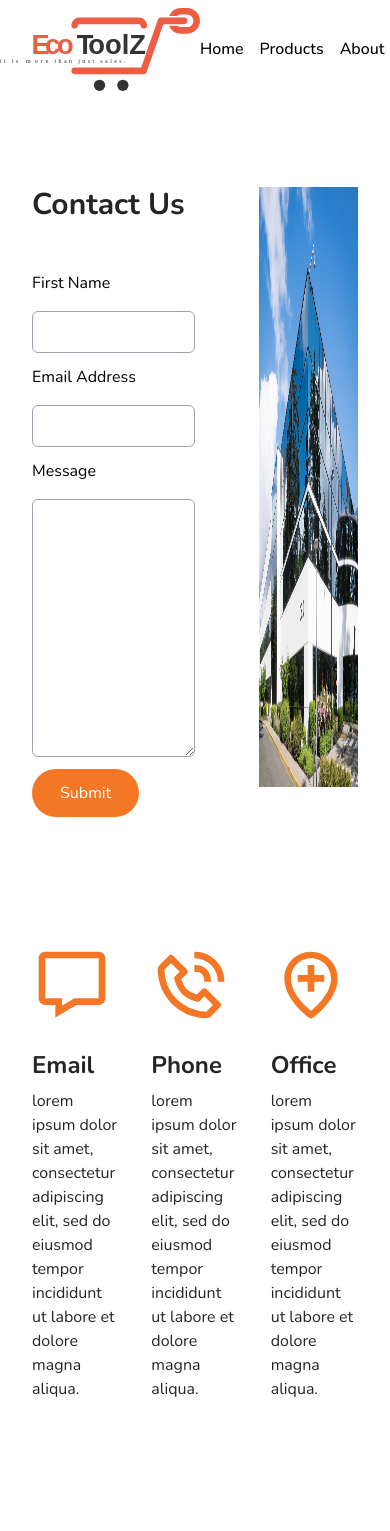
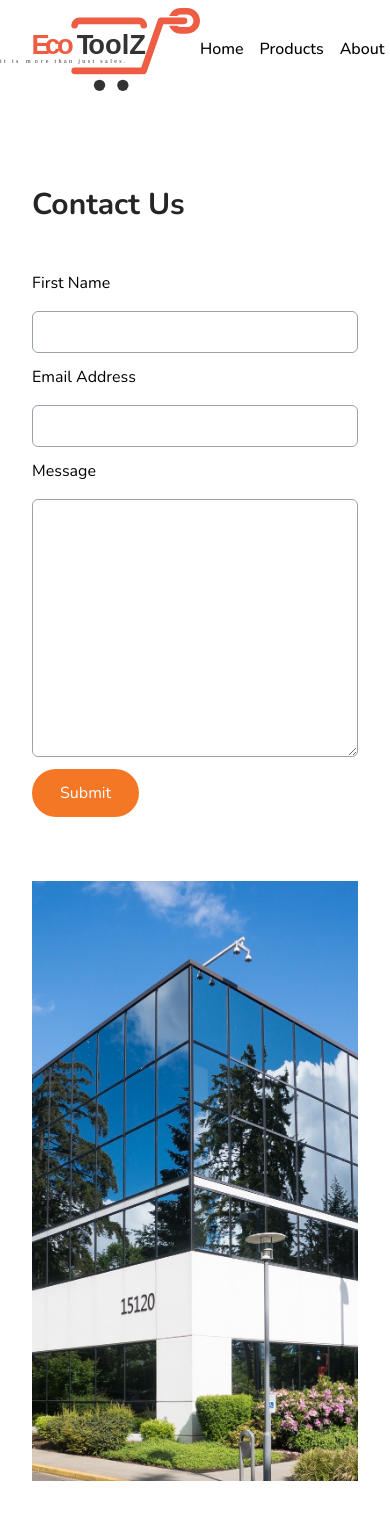
Before and after one commit to iambabazada/e-toolz, a React (Vite) app in the folder eToolZ/: page /contact in a window 390 px wide. Shown: the top 1531 px of the page. Built offline with nearby package versions, Linux system fonts and the light colour scheme.

Commit message:
responsive

```diff
--- a/eToolZ/src/views/about/team/Team.jsx
+++ b/eToolZ/src/views/about/team/Team.jsx
@@ -47,7 +47,7 @@ const Team = () => {
         speed: 2000,
         autoplaySpeed: 5000,
         cssEase: "linear",
-        slidesToShow: 4,
+        slidesToShow: 3,
         slidesToScroll: 1,
         // prevArrow: <PrevArrow />,
         // nextArrow: <NextArrow />,
@@ -84,7 +84,7 @@ const Team = () => {
             <h1>
                 Team
             </h1>
-            <Slider {...settings} className='flex gap-6'>
+            <Slider {...settings} >
                 {users.map((user, index) => (
                     <UserCard key={index} user={user} />
                 ))}
--- a/eToolZ/src/views/contact/Contact.jsx
+++ b/eToolZ/src/views/contact/Contact.jsx
@@ -33,7 +33,7 @@ const Contact = () => {
     return (
         <main>
             <ContactUs />
-            <section className='flex gap-8 mt-32'>
+            <section className='flex gap-8 max-[768px]:flex-col mt-32'>
                 {contactInfo.map((item, index) => (
                     <a href={item.url} target='_blank'>
                         <ContactInfo data={item} />
--- a/eToolZ/src/views/contact/contactUs/ContactUs.jsx
+++ b/eToolZ/src/views/contact/contactUs/ContactUs.jsx
@@ -25,8 +25,8 @@ const ContactUs = () => {
         validationSchema: validationSchema
     });
     return (
-        <section className='flex gap-16 mt-12'>
-            <div className="w-1/2">
+        <section className='flex gap-16 max-[768px]:flex-col mt-12'>
+            <div className="w-1/2 max-[768px]:w-full">
                 <h1 className='text-3xl text-textColor font-bold'>
                     Contact Us
                 </h1>
@@ -82,8 +82,8 @@ const ContactUs = () => {
                     <Button variant="primary" size="lg" rounded type="submit">Submit</Button>
                 </form>
             </div>
-            <div className="w-1/2 h-[600px]">
-                <img className='w-full h-full' src={ContactImg} alt="" />
+            <div className="w-1/2 h-[600px] max-[768px]:w-full">
+                <img className='w-full h-full object-cover' src={ContactImg} alt="" />
             </div>
         </section>
     )
```
